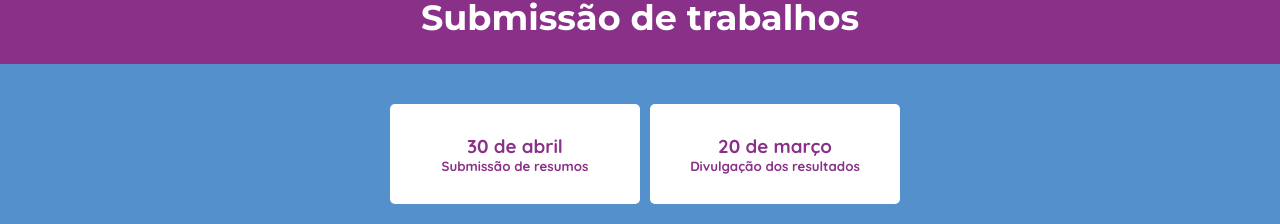
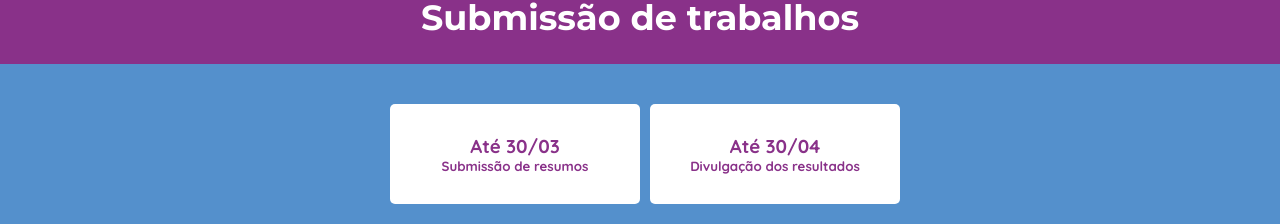
Before and after one commit to pedrohhcunha/congresso, a Next.js app: page / in a window 1280 px wide. Shown: the part 4250-4474 px from the top of the page. Built offline with nearby package versions, Linux system fonts and the light colour scheme.

Commit message:
Alterando as datas para a section de trabalhos

```diff
--- a/components/Trabalhos.jsx
+++ b/components/Trabalhos.jsx
@@ -8,11 +8,11 @@ export default function Trabalhos(props) {
             <div className={styles.topArea}>
                 <div className={styles.datas}>
                     <div className={styles.data}>
-                        <h3 className={styles.tituloData}>30 de abril</h3>
+                        <h3 className={styles.tituloData}>Até 30/03</h3>
                         <h5 className={styles.textoData}>Submissão de resumos</h5>
                     </div>
                     <div className={styles.data}>
-                        <h3 className={styles.tituloData}>20 de março</h3>
+                        <h3 className={styles.tituloData}>Até 30/04</h3>
                         <h5 className={styles.textoData}>Divulgação dos resultados</h5>
                     </div>
                 </div>
```
